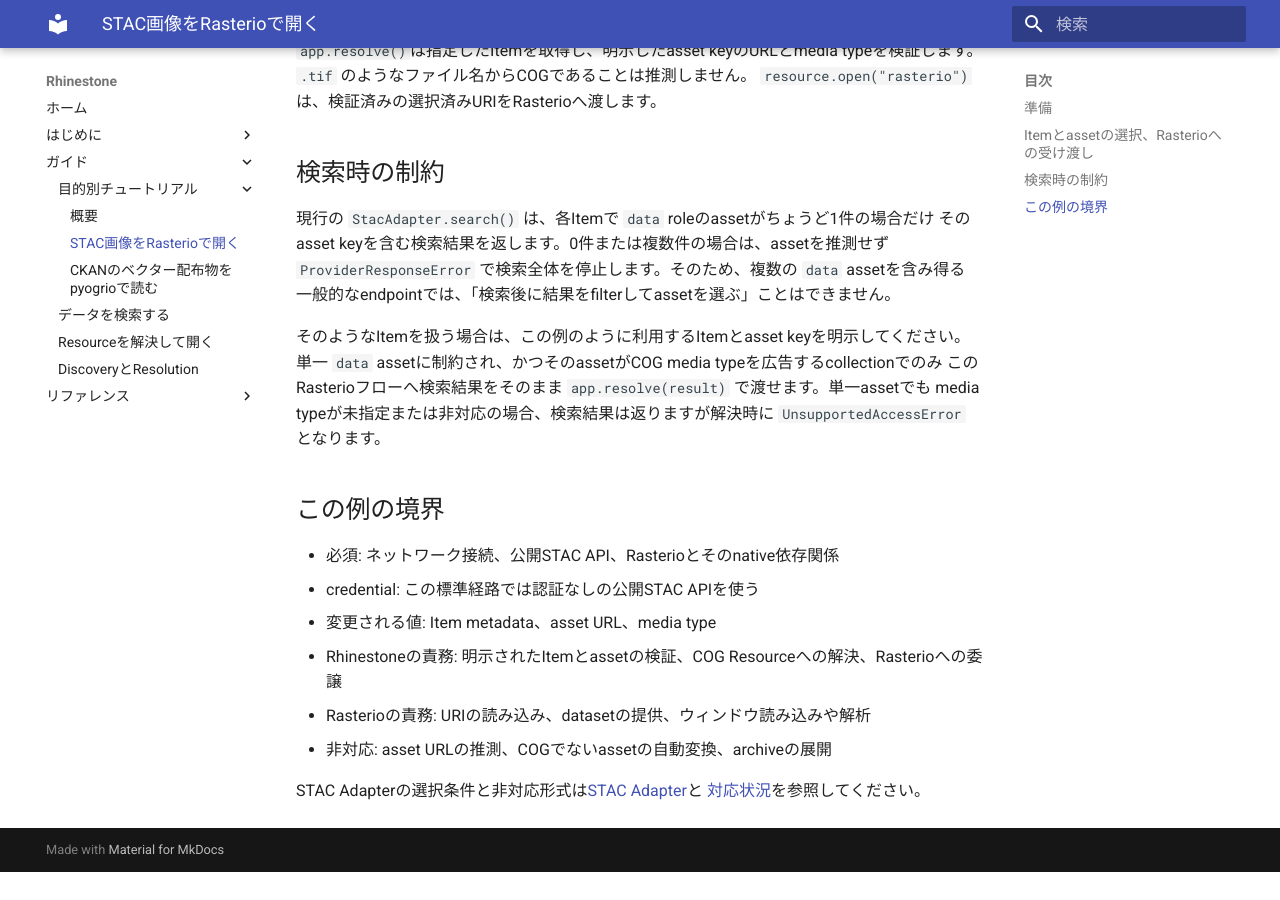
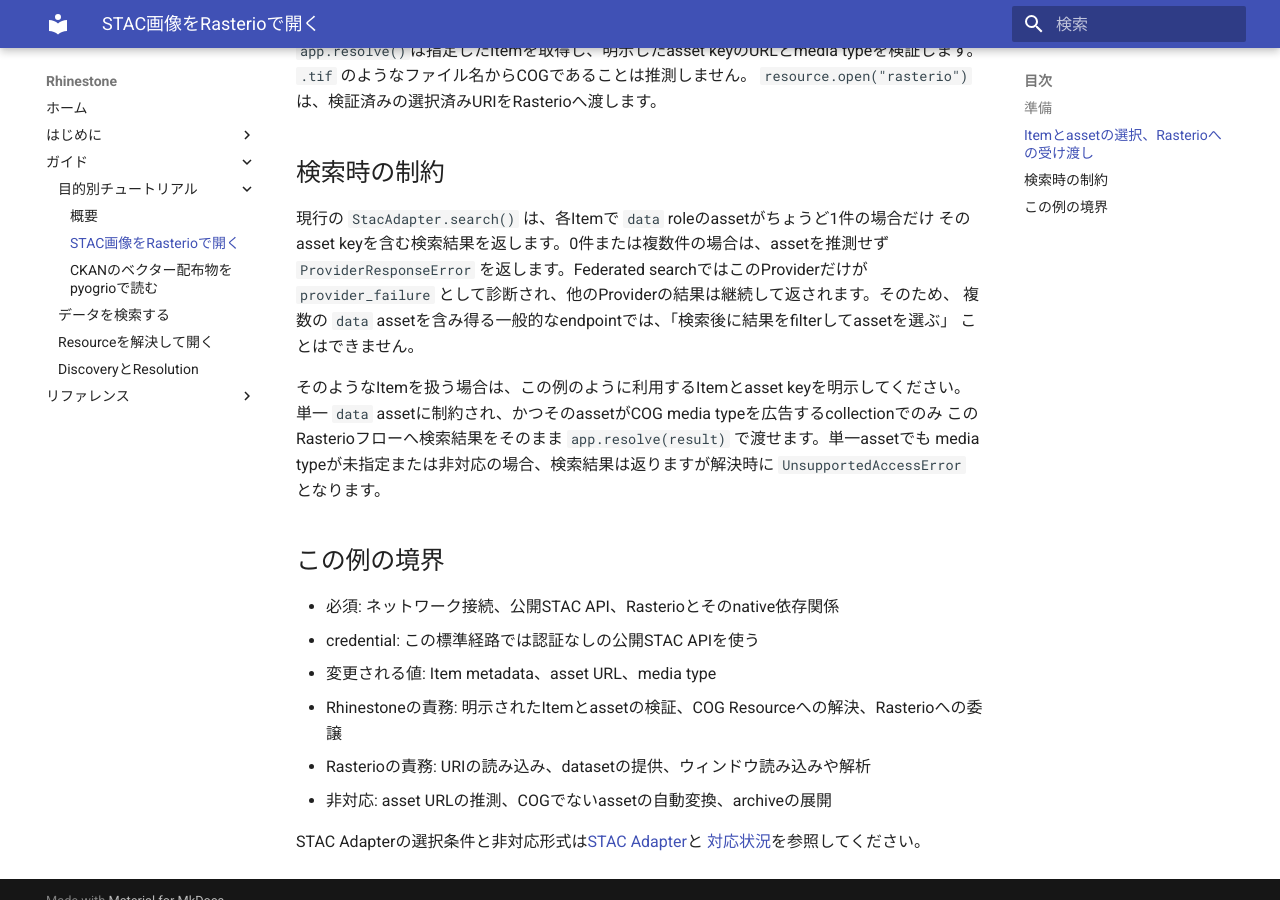
Before and after one commit to u-kitazawa/rhinestone, an MkDocs documentation site: the page built from docs/tutorials/stac-rasterio.md, in a window 1280 px wide and 900 px high, scrolled down 1469 px. Built offline with MkDocs 1.6.1 and Material for MkDocs 9.7.7, drawn with Linux system fonts in a browser that asks for light colours; before the commit the page ends 2341 px from its top, so only the background shows below that.

Commit message:
fix: preserve transport programming errors

```diff
--- a/docs/tutorials/stac-rasterio.md
+++ b/docs/tutorials/stac-rasterio.md
@@ -73,8 +73,10 @@
 
 現行の `StacAdapter.search()` は、各Itemで `data` roleのassetがちょうど1件の場合だけ
 そのasset keyを含む検索結果を返します。0件または複数件の場合は、assetを推測せず
-`ProviderResponseError` で検索全体を停止します。そのため、複数の `data` assetを含み得る
-一般的なendpointでは、「検索後に結果をfilterしてassetを選ぶ」ことはできません。
+`ProviderResponseError` を返します。Federated searchではこのProviderだけが
+`provider_failure` として診断され、他のProviderの結果は継続して返されます。そのため、
+複数の `data` assetを含み得る一般的なendpointでは、「検索後に結果をfilterしてassetを選ぶ」
+ことはできません。
 
 そのようなItemを扱う場合は、この例のように利用するItemとasset keyを明示してください。
 単一 `data` assetに制約され、かつそのassetがCOG media typeを広告するcollectionでのみ
--- a/src/rhinestone/adapters/source/base.py
+++ b/src/rhinestone/adapters/source/base.py
@@ -189,7 +189,7 @@
                 response = getter(url, params, headers)
             else:
                 response = getter(url, params)
-        except Exception as error:
+        except OSError as error:
             raise ProviderMetadataError(
                 f"Provider metadata request failed for {url!r}"
             ) from error
```
Also changed, not shown: 1 other file.
